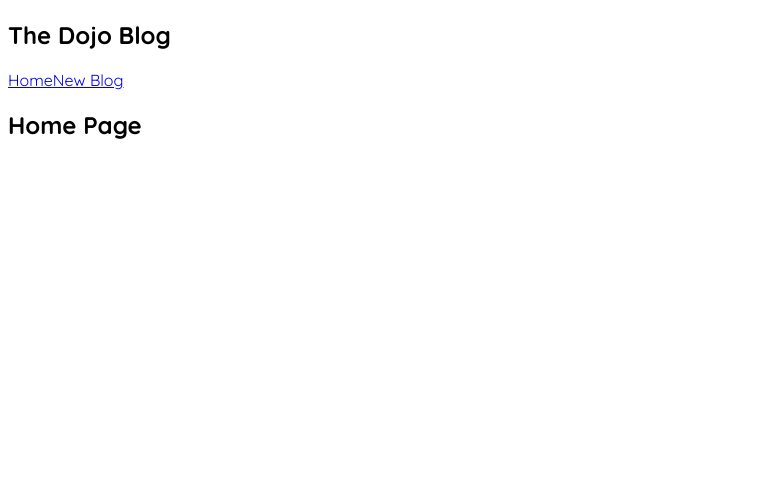
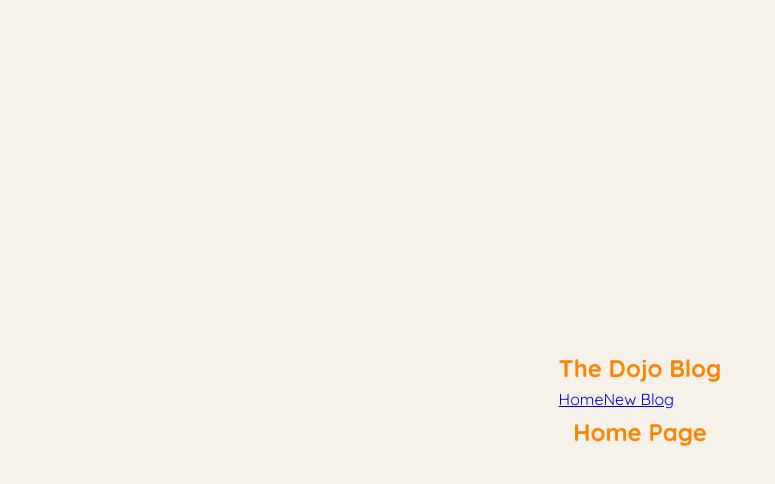
Before and after one commit to Popeaura/dojo-tutee, a React (Vite) app: page / in a window 1280 px wide. Shown: the top 484 px of the page, without its empty margins (0-775 px from the left). Built offline with nearby package versions, Linux system fonts and the light colour scheme.

Commit message:
My modified projects folder

```diff
--- a/src/index.css
+++ b/src/index.css
@@ -1,5 +1,60 @@
+/* Import Google Font */
 @import url('https://fonts.googleapis.com/css2?family=Quicksand:wght@300;400;500;600;700&display=swap');
 
+/* Reset some default styles */
+* {
+  margin: 0;
+  padding: 0;
+  box-sizing: border-box;
+  font-family: 'Quicksand', sans-serif;
+}
+
+/* Body Styling */
 body {
-    font-family: 'Quicksand', sans-serif;
+  background-color: #f6f1e9;
+  color: #4f200d;
+  line-height: 1.6;
+  display: flex;
+  justify-content: center;
+  align-items: center;
+  min-height: 100vh;
+  padding: 20px;
 }
+
+/* Container */
+.container {
+  max-width: 800px;
+  width: 100%;
+  background: white;
+  padding: 20px;
+  border-radius: 10px;
+  box-shadow: 0 4px 8px rgba(0, 0, 0, 0.1);
+}
+
+/* Buttons */
+button {
+  background-color: #ff8400;
+  color: white;
+  border: none;
+  padding: 10px 15px;
+  border-radius: 5px;
+  cursor: pointer;
+  transition: background 0.3s ease;
+}
+
+button:hover {
+  background-color: #ff6600;
+}
+
+/* Headings */
+h1, h2, h3 {
+  color: #ff8400;
+  text-align: center;
+}
+
+/* Responsive */
+@media (max-width: 600px) {
+  .container {
+    padding: 15px;
+  }
+}
```
